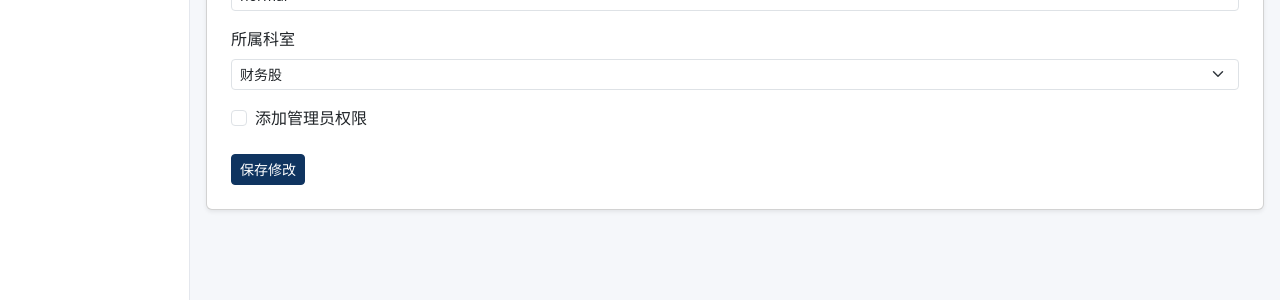
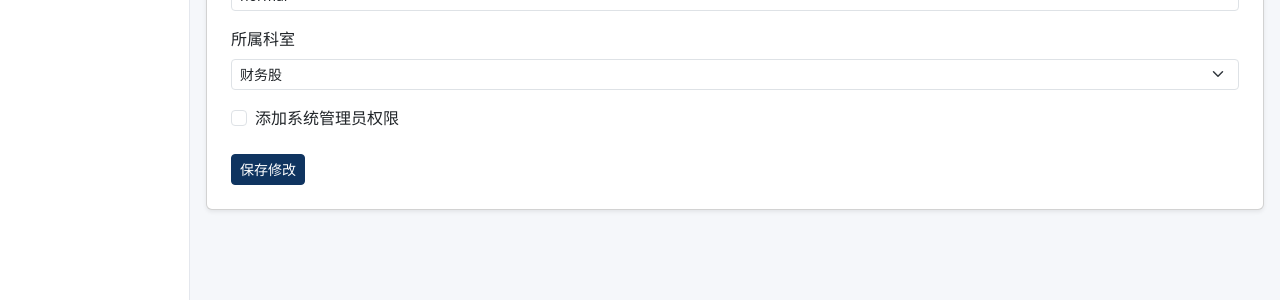
Before and after one commit to zlxy1/demo2, a Django app: page /account/user_edit/3 in a window 1280 px wide. Shown: the part 274-574 px from the top of the page. Run offline with Django 5.2, Linux system fonts and the light colour scheme; a user stored in the database is signed in; data comes from the database, SQL or seed files in the repository; both versions use the stored data as it was after the commit.

```diff
--- a/templates/account/user_edit.html
+++ b/templates/account/user_edit.html
@@ -40,7 +40,7 @@
                 <div class="form-check mb-3">
                     <input type="checkbox" class="form-check-input" name="is_admin" id="isAdmin" value="1"
                            {% if p.is_admin %}checked{% endif %}>
-                    <label class="form-check-label" for="isAdmin">添加管理员权限</label>
+                    <label class="form-check-label" for="isAdmin">添加系统管理员权限</label>
                 </div>
 
                 <div class="mt-4">
```
Also changed, not shown: account/migrations/0001_initial.py (added), db.sqlite3 (added), my_demo/migrations/0002_alter_staff_work_area.py (added), upload/upload/头像_1njvZeA.jpg (added), upload/upload/头像_2cdrvR7.jpg (added), upload/upload/头像_XCOmlO4.jpg (added).
